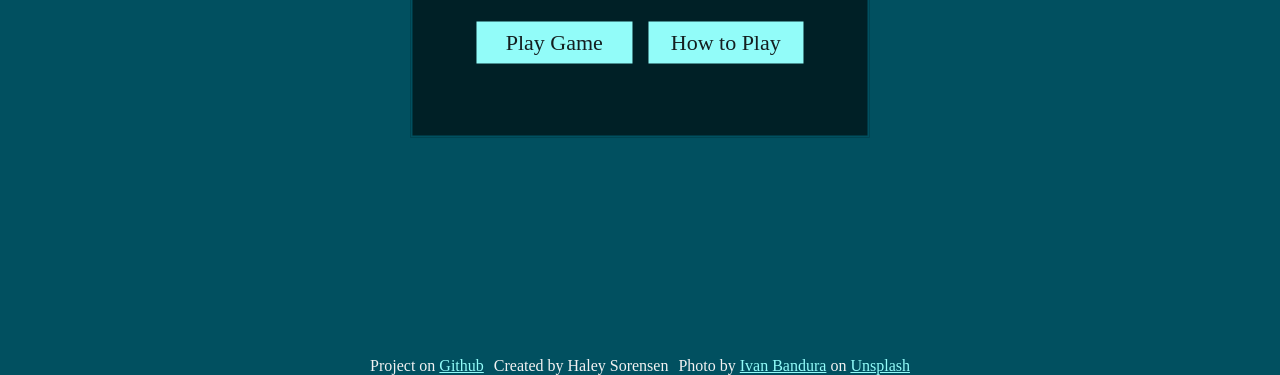
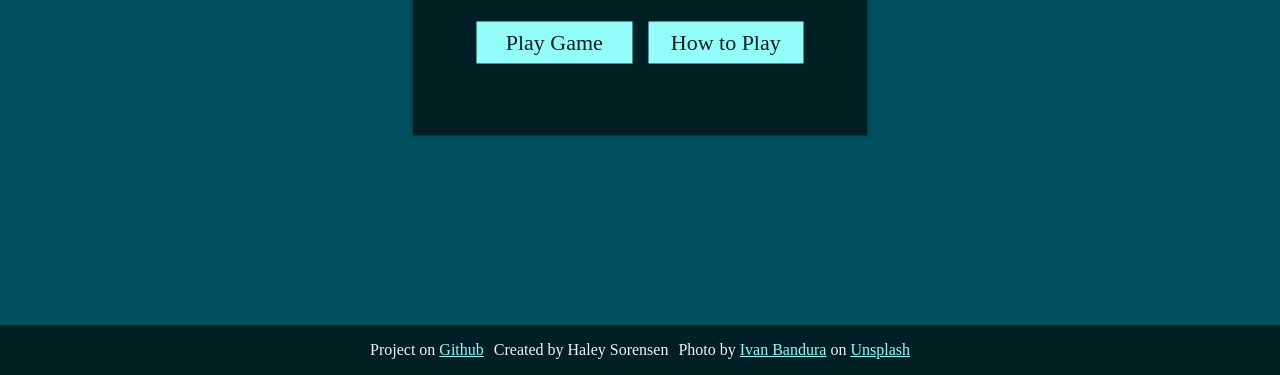
Before and after one commit to Hsoren31/battleship, a website built with webpack: page src/index.html in a window 1280 px wide. Shown: the part 425-800 px from the top of the page. Built offline with nearby package versions, Linux system fonts and the light colour scheme; files whose address does not match are found by name; a web font is replaced by a local one.

Commit message:
Style: Add background shadow on footer

```diff
--- a/src/style.css
+++ b/src/style.css
@@ -239,6 +239,8 @@ footer {
   display: flex;
   gap: 10px;
   justify-content: center;
+  padding: 1rem 0;
+  background-color: var(--clr-board);
 }
 
 #end_game_msg {
```
